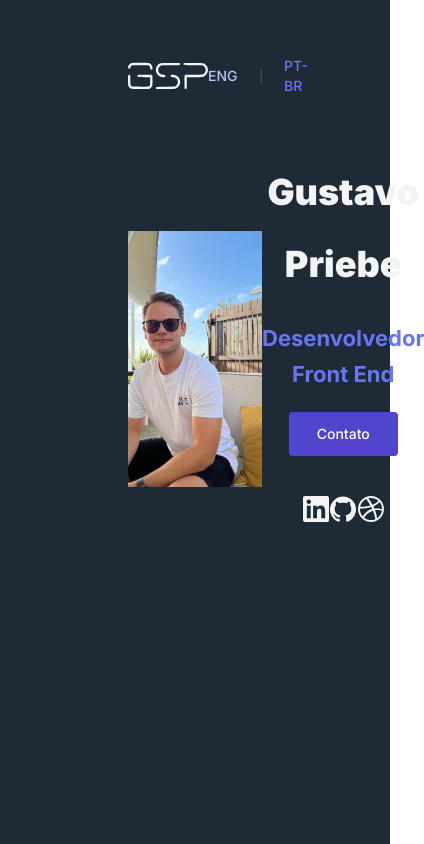
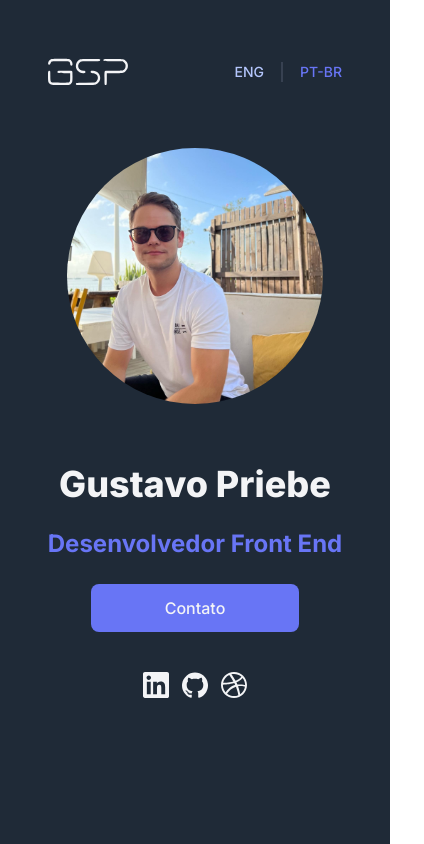
Before and after one commit to gustavospriebe/gustavospriebe.com, a React (Vite) app: page / in a window 390 px wide. Shown: the whole page, 424 px wide, since content can reach past the window. Built offline with nearby package versions, Linux system fonts and the light colour scheme.

Commit message:
hero mobile

```diff
--- a/src/components/Header.jsx
+++ b/src/components/Header.jsx
@@ -5,7 +5,7 @@ const links = ["Bio", "Projects"];
 function Header({ language, setLanguage }) {
     console.log(language);
     return (
-        <header className="mx-auto mb-[60px] flex items-center justify-between px-32 pt-14 sm:mb-[90px] lg:mb-[120px]">
+        <header className="mx-auto mb-[60px] flex items-center justify-between px-12 pt-14 sm:mb-[90px] sm:px-20 lg:mb-[120px] lg:px-32">
             <img src={logo} alt="logo" className="h-8 w-20" />
             <ul className="hidden gap-8 md:flex">
                 {links.map((l) => (
@@ -14,7 +14,7 @@ function Header({ language, setLanguage }) {
                     </li>
                 ))}
             </ul>
-            <ul className="flex items-center justify-center gap-4 text-sm">
+            <ul className="flex items-center justify-center gap-2 text-sm sm:gap-4 sm:text-base ">
                 <li
                     className={
                         language === "en"
--- a/src/components/Hero.jsx
+++ b/src/components/Hero.jsx
@@ -2,21 +2,27 @@ import { Button } from "flowbite-react";
 import { useState } from "react";
 import dribble from "../assets/dribble.svg";
 import github from "../assets/github.svg";
+import hero from "../assets/hero.jpg";
 import linkedin from "../assets/linkedin.svg";
 import styles from "./Hero.module.css";
 import ModalEnglish from "./ModalEnglish";
 import ModalPortuguese from "./ModalPortugues";
-import hero from "../assets/hero.jpg";
 
 function Hero({ language }) {
     const [modal, setModal] = useState(false);
 
     return (
-        <div className="flex items-center justify-between px-32">
-            <img src={hero} alt="hero" className="h-64 w-64 object-cover sm:w-127 sm:h-127" />
-            <div className={styles.heroInfo}>
-                <h1>Gustavo Priebe</h1>
-                <h3>
+        <div className=" flex flex-col items-center justify-between lg:flex-row lg:p-12 ">
+            <img
+                src={hero}
+                alt="hero"
+                className="mb-[60px] h-64 w-64 rounded-full object-cover sm:mb-[90px] sm:h-127 sm:w-127 lg:mb-0"
+            />
+            <div className="flex flex-col items-center">
+                <h1 className="mb-6 text-center text-4xl font-extrabold text-whiter">
+                    Gustavo Priebe
+                </h1>
+                <h3 className="mb-6 text-center text-2xl font-bold text-header3">
                     {language === "en"
                         ? "Front End Developer"
                         : "Desenvolvedor Front End"}
@@ -27,15 +33,16 @@ function Hero({ language }) {
                         ? "I'm a experienced "
                         : "Desenvolvedor"}
                 </h4> */}
-                <div className={styles.heroNav}>
-                    <Button
+                <div className="flex flex-col lg:flex-row">
+                    <button
                         onClick={() => setModal(!modal)}
-                        // className="contact"
-                        class="hover:text-md rounded bg-indigo-700 py-1 px-3 text-white hover:border-indigo-700 hover:bg-transparent hover:text-indigo-700 hover:outline
+                        className="h-12 w-52 rounded-lg bg-indigo-500 text-whiter hover:border-indigo-500 hover:bg-transparent transition hover:text-indigo-500 hover:outline
+
                         "
+                        // className="w-52 rounded"
                     >
                         {language === "en" ? "Contact me" : "Contato"}
-                    </Button>
+                    </button>
                     {language === "en" ? (
                         <ModalEnglish modal={modal} setModal={setModal} />
                     ) : (
--- a/src/components/Hero.module.css
+++ b/src/components/Hero.module.css
@@ -1,16 +1,8 @@
-.hero {
-    width: 83%;
-    margin: 0 auto;
-    display: flex;
-    align-items: center;
-}
-
 .heroImg {
     min-width: 400px;
     min-height: 400px;
     box-shadow: 0px 9px 25px 4px rgba(141, 141, 141, 0.25);
     /* box-shadow: inset 0 0 0 9px rgb(141, 141, 141, 0.25); */
-    background-image: url(../assets/hero.jpg);
     background-position: center;
     background-size: cover;
     background-repeat: no-repeat;
--- a/tailwind.config.cjs
+++ b/tailwind.config.cjs
@@ -9,19 +9,21 @@ module.exports = {
             colors: {
                 "language-active": "rgba(104, 117, 245, 1)",
                 "language-inactive": "rgba(180, 198, 252, 1)",
-                separator: "rgba(55, 65, 81, 1)",
                 "link-active": "rgba(229, 231, 235, 1)",
                 "link-inactive": "rgba(156, 163, 175, 1)",
+                separator: "rgba(55, 65, 81, 1)",
                 background: "rgba(31, 42, 55, 1)",
+                header3: "rgba(104, 117, 245, 1)",
+                whiter: "#f3f4f6",
             },
             fontFamily: {
                 inter: "Inter",
             },
             width: {
-                '127': '31.75rem',
+                127: "31.75rem",
             },
-            heigth: {
-                '127': '31.75rem',
+            height: {
+                127: "31.75rem",
             },
         },
     },
```
